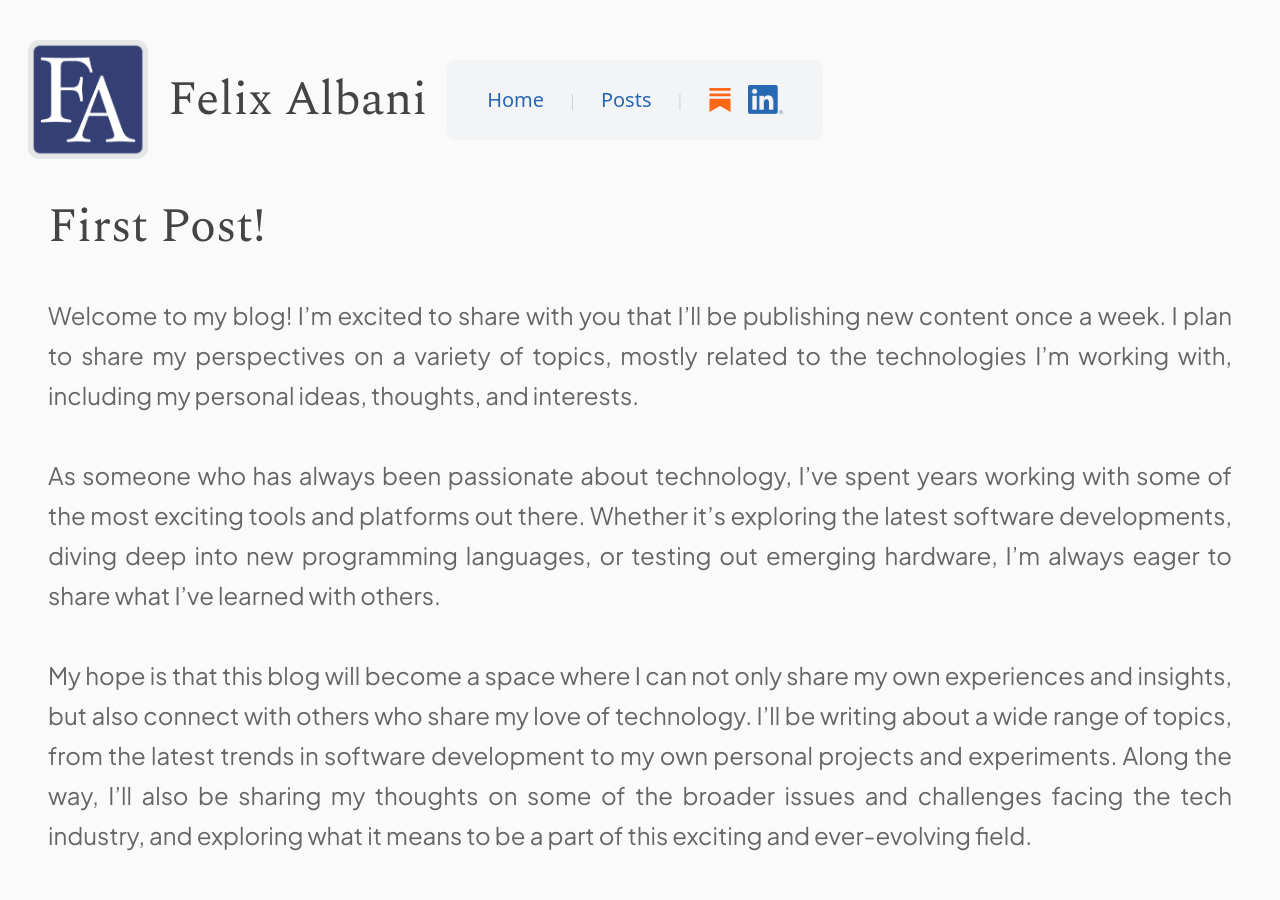
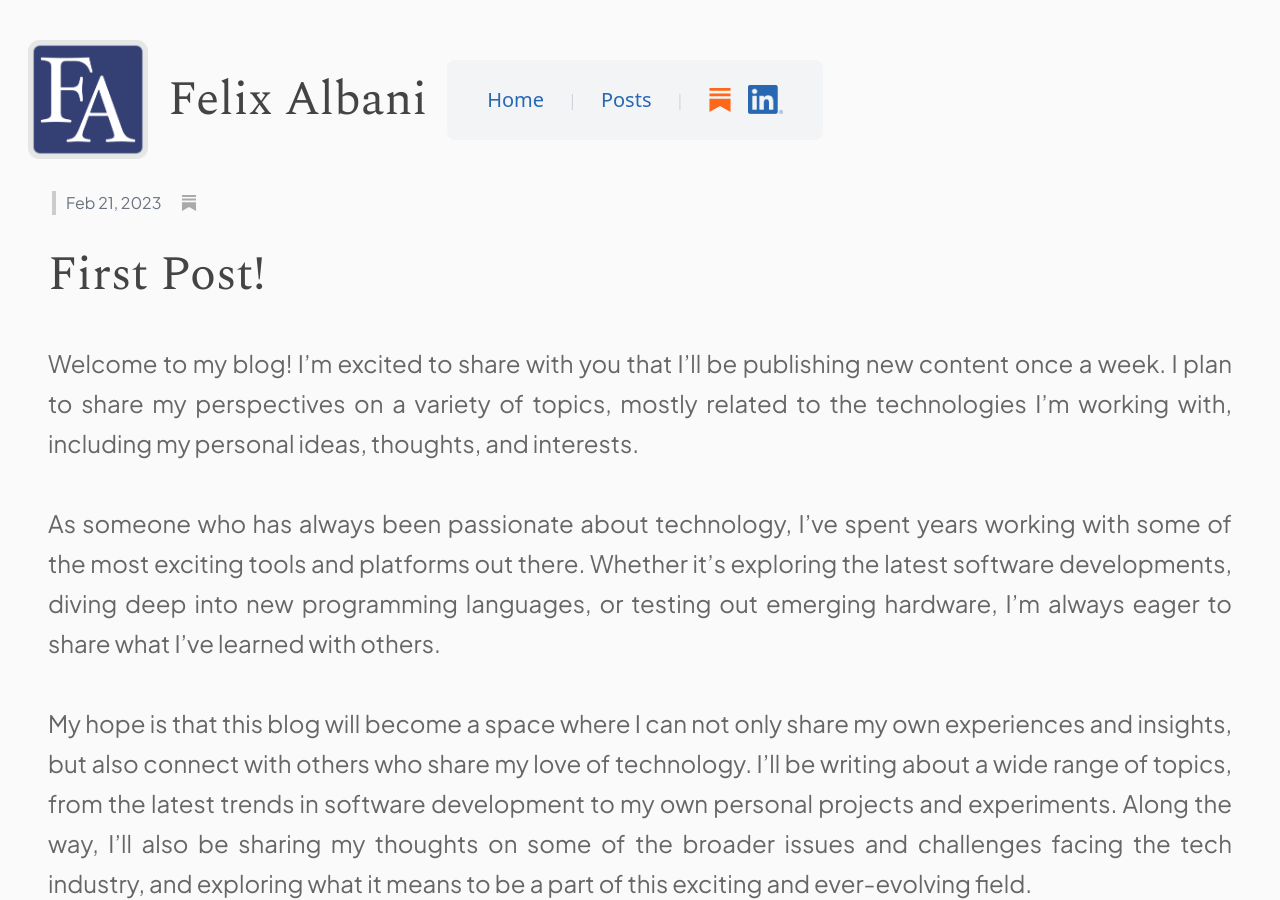
Before and after one commit to felixalbani/felixalbani.github.io, a Jekyll site: the page built from _posts/2023-02-21-my-first-post.md, in a window 1280 px wide and 900 px high. Built offline with Jekyll 4.4.1, drawn with Linux system fonts in a browser that asks for light colours; nearby versions of some CDN libraries.

Commit message:
add date to post

```diff
--- a/_config.yml
+++ b/_config.yml
@@ -7,3 +7,10 @@
 
 exclude:
   - package.json
+
+defaults:
+  -
+    scope:
+      path: ""
+    values:
+      is_post: true # automatically set is_post=true for all posts
--- a/_layouts/default.html
+++ b/_layouts/default.html
@@ -110,8 +110,19 @@
     </header>
 
     <main >
+      {% if page.is_post %}
+      <ul class="flex h-12 place-items-center pl-5">
+        <li class="pr-4 text-gray-500 post-meta">{{page.date | date: "%b %d, %Y"}}</li>
+          {% if page.substack != "" %}
+            <li class="mr-4">
+            <a href="{{ page.substack }}" target="_blank" alt="Substack"><svg xmlns="http://www.w3.org/2000/svg" width="16" height="16" viewBox="0 0 24 24"><path fill="#aaaaaa" d="M22.539 8.242H1.46V5.406h21.08v2.836zM1.46 10.812V24L12 18.11L22.54 24V10.812H1.46zM22.54 0H1.46v2.836h21.08V0z"/></svg></a>
+            </li>
+          {% endif %}
+      </ul>
+      {% endif %}
         {{ content }}
       </main>
+
 
     <div >
       <div class="call-to-action">
```
